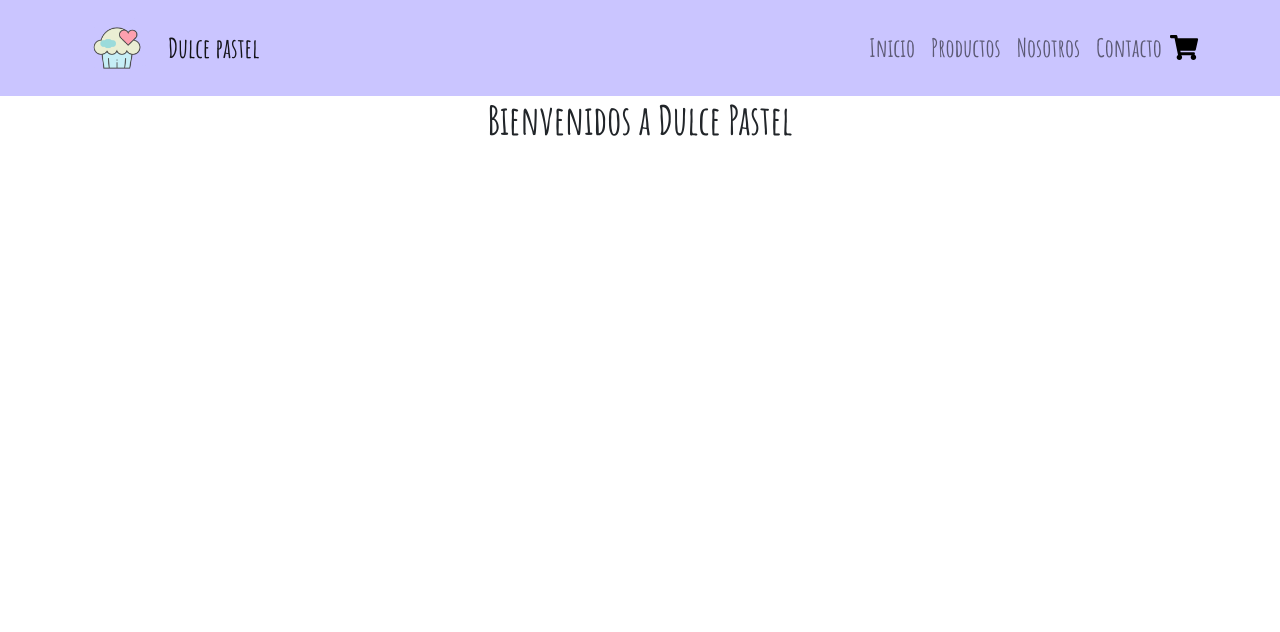
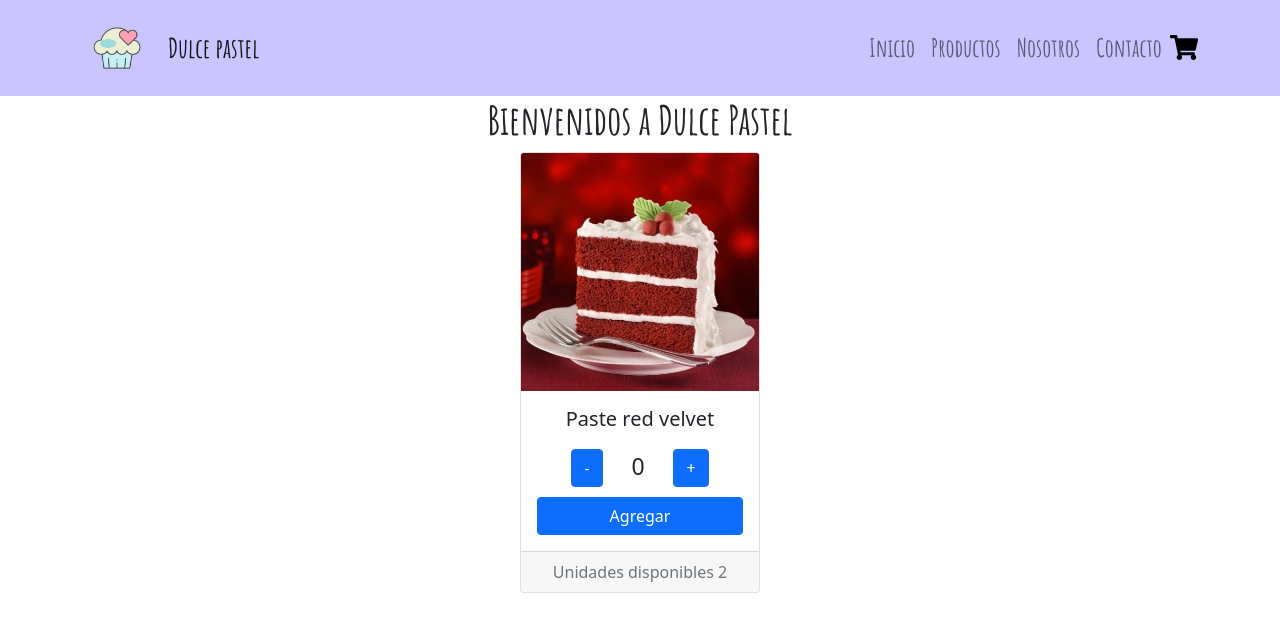
Before and after one commit to jasa1704/sweetCake, a React (Create React App) app: page / in a window 1280 px wide. Shown: the top 632 px of the page. Built offline with nearby package versions, Linux system fonts and the light colour scheme.

Commit message:
Challenge count with button - Jhonatan Sosapanta

```diff
--- /dev/null
+++ b/src/components/itemCard/ItemCard.js
@@ -0,0 +1,23 @@
+import React from "react";
+import { Card, Button,ListGroup } from "react-bootstrap";
+import ItemCount from "../itemCount/ItemCount";
+import logo from "../../assets/img/cakes/red-velvet.jpg";
+
+export default function ItemCard({stock=2}) {
+
+  return (
+    <>
+      <Card style={{ width: "15rem" }}>
+        <Card.Img variant="top" src={logo} />
+        <Card.Body>
+          <Card.Title>Paste red velvet</Card.Title>
+          <ListGroup variant="flush">
+            <ItemCount stock={stock}/>
+            <Button variant="primary">Agregar</Button>
+          </ListGroup>
+        </Card.Body>
+        <Card.Footer className="text-muted">Unidades disponibles {stock}</Card.Footer>
+      </Card>
+    </>
+  );
+}
--- /dev/null
+++ b/src/components/itemCount/ItemCount.js
@@ -0,0 +1,29 @@
+import React, {useState} from "react";
+import { Button } from "react-bootstrap";
+import "./ItemCount.scss";
+
+export default function ItemCount({ stock }) {
+  const [count, setCount] = useState(0);
+
+  function add(count) {
+    if(count < stock){
+        setCount(count + 1);
+    }
+  }
+
+  function subtract (count) {
+    if(count > 0){
+        setCount(count - 1);
+    }
+  }
+
+  return (
+    <>
+      <div className="section-count">
+        <Button variant="primary" onClick={() => subtract(count)}>-</Button>
+        <span>{count}</span>
+        <Button variant="primary" onClick={() => add(count)}>+</Button>
+      </div>
+    </>
+  );
+}
--- /dev/null
+++ b/src/components/itemCount/ItemCount.scss
@@ -0,0 +1,8 @@
+.section-count{
+    display: flex;
+    justify-content: space-around;
+    margin: 10px 20px 10px 20px;
+    span{
+        font-size: 23px;
+    }
+}
--- a/src/components/itemListContainer/ItemListContainer.js
+++ b/src/components/itemListContainer/ItemListContainer.js
@@ -1,5 +1,6 @@
 import React from "react";
 import "./ItemListContainer.scss";
+import ItemCard from "../itemCard/ItemCard";
 
 export default function ItemListContainer(props) {
   return (
@@ -8,6 +9,9 @@ export default function ItemListContainer(props) {
             <div className="welcome">
                 <h1>{props.greeting}</h1>
             </div>
+            <div className="list">
+               <ItemCard/>
+            </div>
        </div>
     </>
   );
--- a/src/components/itemListContainer/ItemListContainer.scss
+++ b/src/components/itemListContainer/ItemListContainer.scss
@@ -2,4 +2,8 @@
     .welcome{
         font-family: 'Amatic SC', cursive;
     }
+    .list{
+        display: flex;
+        justify-content: center;
+    }
 }
```
Also changed, not shown: src/assets/img/cakes/red-velvet.jpg (added).
